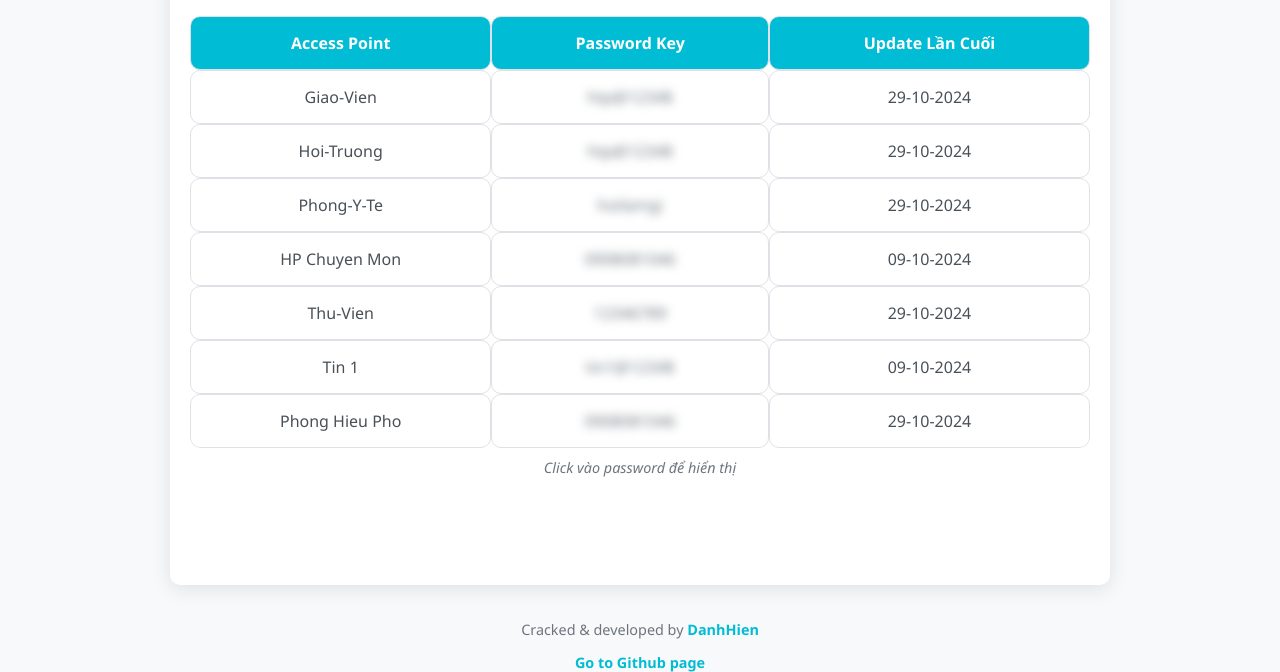
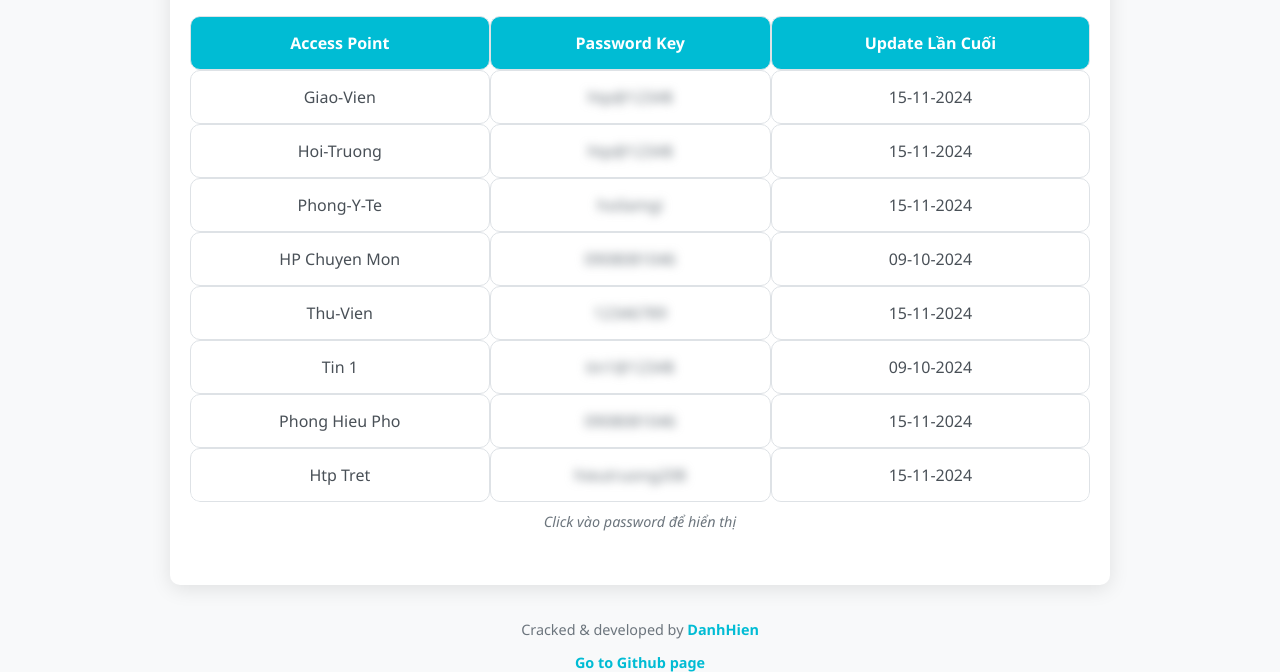
Before and after one commit to HiennNek/HTPWiFiArchive, a plain HTML site: page index.html in a window 1280 px wide. Shown: the part 128-800 px from the top of the page. Drawn offline with Linux system fonts and the light colour scheme.

Commit message:
Update index.html

```diff
--- a/index.html
+++ b/index.html
@@ -262,13 +262,14 @@
     <script>
         // Array to store Wi-Fi information
         const wifiData = [
-            { accessPoint: 'Giao-Vien', password: 'htp@1234$', lastUpdate: '29-10-2024' },
-            { accessPoint: 'Hoi-Truong', password: 'htp@1234$', lastUpdate: '29-10-2024' },
-            { accessPoint: 'Phong-Y-Te', password: 'hoilamgi', lastUpdate: '29-10-2024' },
+            { accessPoint: 'Giao-Vien', password: 'htp@1234$', lastUpdate: '15-11-2024' },
+            { accessPoint: 'Hoi-Truong', password: 'htp@1234$', lastUpdate: '15-11-2024' },
+            { accessPoint: 'Phong-Y-Te', password: 'hoilamgi', lastUpdate: '15-11-2024' },
             { accessPoint: 'HP Chuyen Mon', password: '0908081046', lastUpdate: '09-10-2024' },
-            { accessPoint: 'Thu-Vien', password: '12346789', lastUpdate: '29-10-2024' },
+            { accessPoint: 'Thu-Vien', password: '12346789', lastUpdate: '15-11-2024' },
             { accessPoint: 'Tin 1', password: 'tin1@1234$', lastUpdate: '09-10-2024' },
-            { accessPoint: 'Phong Hieu Pho', password: '0908081046', lastUpdate: '29-10-2024' }
+            { accessPoint: 'Phong Hieu Pho', password: '0908081046', lastUpdate: '15-11-2024' },
+            { accessPoint: 'Htp Tret', password: 'hieutruong208', lastUpdate: '15-11-2024' }
         ];
 
         function loadTableData() {
```
